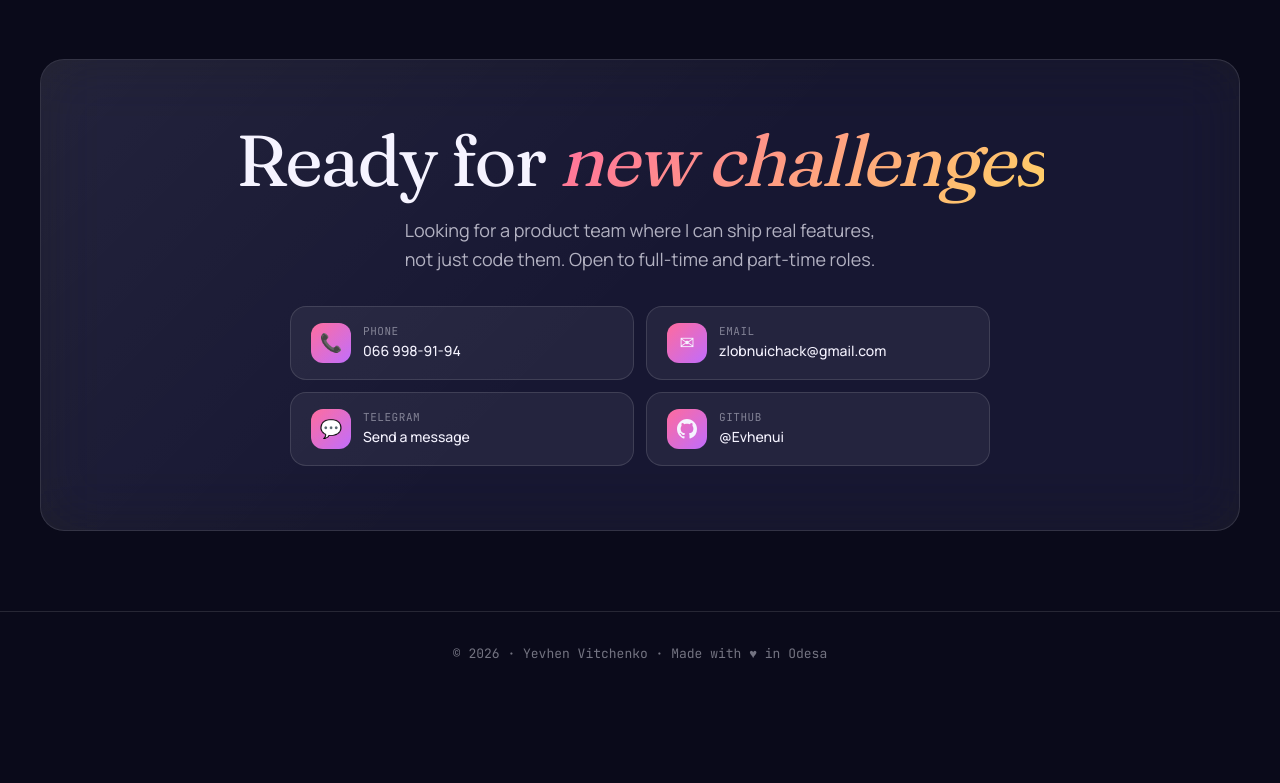
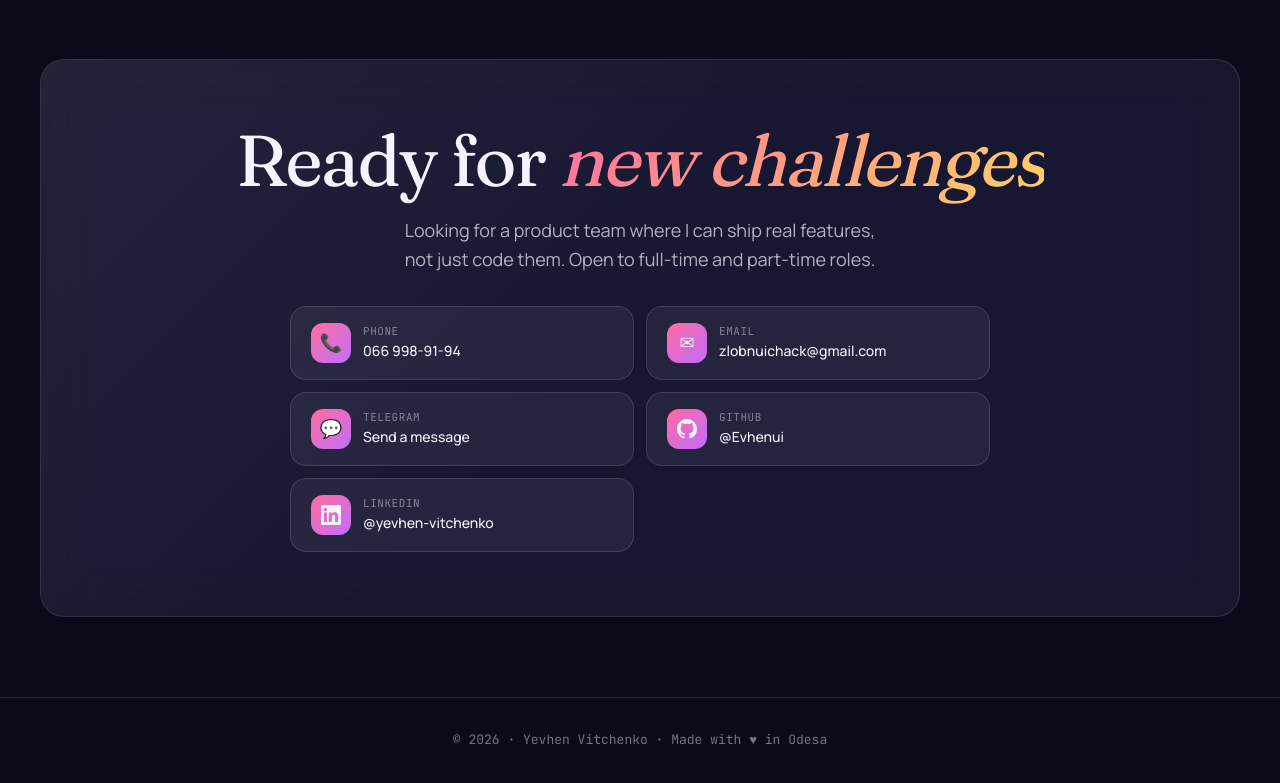
Before and after one commit to Evhenui/summary, a plain HTML site: page index.html in a window 1280 px wide. Shown: the part 3845-4628 px from the top of the page. Before the commit the page ends 4542 px from the top, so only its background shows below. Drawn offline with Linux system fonts and the light colour scheme.

Commit message:
update pages

```diff
--- a/index.html
+++ b/index.html
@@ -456,6 +456,18 @@
               <div class="value">@Evhenui</div>
             </div>
           </a>
+
+          <a href="https://www.linkedin.com/in/yevhen-vitchenko-69256640b/" class="contact-item" target="_blank" rel="noopener">
+            <div class="icon-box">
+              <svg viewBox="0 0 24 24" fill="currentColor" width="20" height="20">
+                <path d="M20.447 20.452h-3.554v-5.569c0-1.328-.027-3.037-1.852-3.037-1.853 0-2.136 1.445-2.136 2.939v5.667H9.351V9h3.414v1.561h.046c.477-.9 1.637-1.852 3.37-1.852 3.601 0 4.267 2.37 4.267 5.455v6.288zM5.337 7.433a2.062 2.062 0 01-2.063-2.065 2.063 2.063 0 112.063 2.065zm1.782 13.019H3.555V9h3.564v11.452zM22.225 0H1.771C.792 0 0 .774 0 1.729v20.542C0 23.227.792 24 1.771 24h20.451C23.2 24 24 23.227 24 22.271V1.729C24 .774 23.2 0 22.222 0h.003z"/>
+              </svg>
+            </div>
+            <div>
+              <div class="label">LinkedIn</div>
+              <div class="value">@yevhen-vitchenko</div>
+            </div>
+          </a>
         </div>
       </div>
     </div>
```
